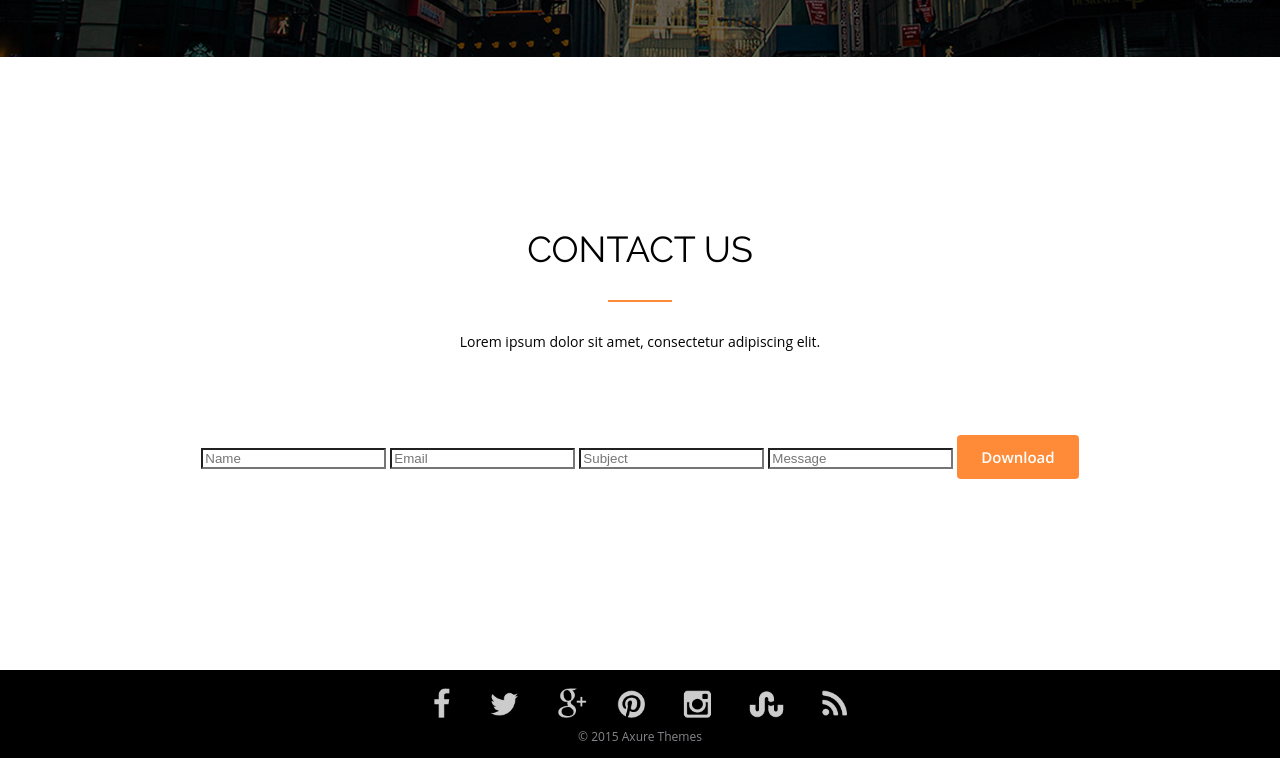
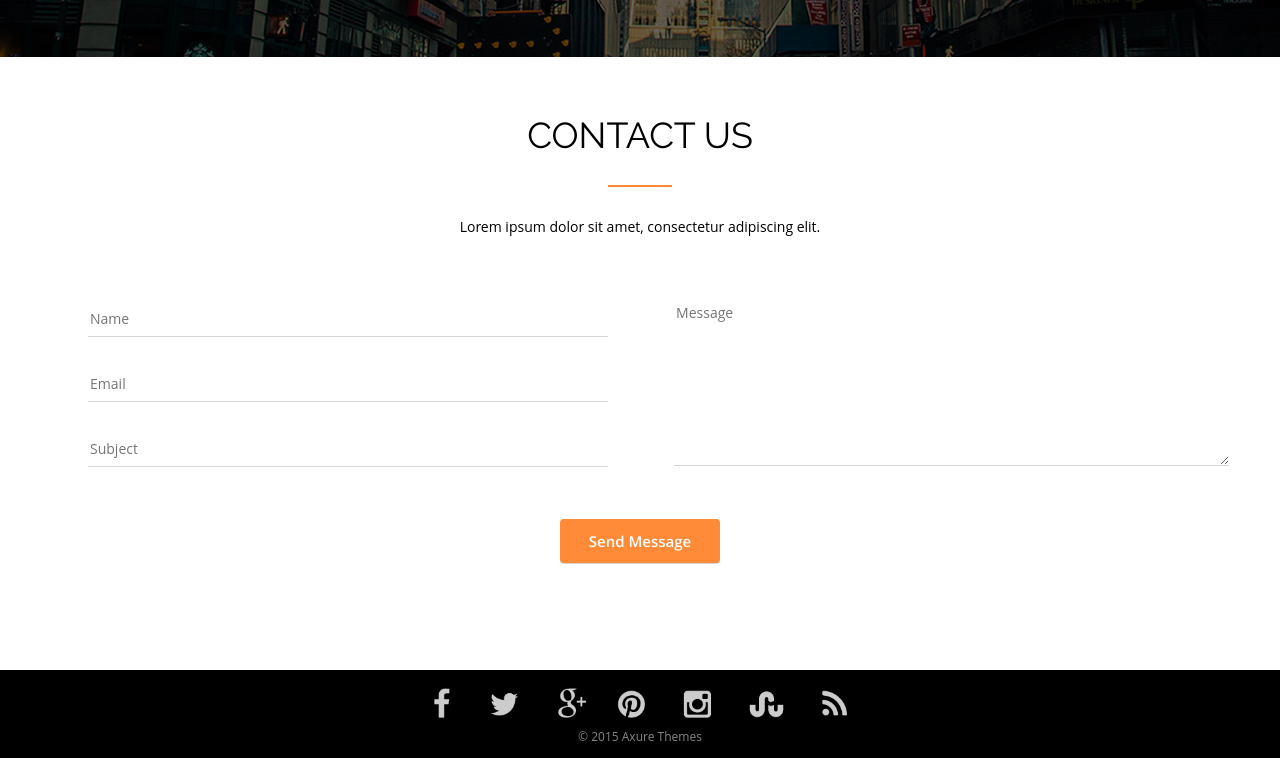
Before and after one commit to VilleWalo/Axit, a plain HTML site: page index.html in a window 1280 px wide. Shown: the part 4931-5689 px from the top of the page. Drawn offline with Linux system fonts and the light colour scheme.

Commit message:
added all elements

```diff
--- a/Sass/main.scss
+++ b/Sass/main.scss
@@ -460,6 +460,9 @@ body{
 			font-family: "OpenSans-Semibold";
 			font-size: 15px;
 			cursor: pointer;
+			&:hover{
+				background-color: $orange;
+			}
 		}
 	}
 	&-img_block{
@@ -909,10 +912,11 @@ body{
 		text-align: center;
 	}
 	&-form button{
+			width: 160px;
 			height: 44px;
 			padding: 0 24px;
-			margin-top: 48px;
 			margin-bottom: 20px;
+			margin: 50px auto;
 			background-color: $deep-orange;
 			border: none;
 			border-radius: 4px;
@@ -920,7 +924,58 @@ body{
 			font-family: "OpenSans-Semibold";
 			font-size: 15px;
 			cursor: pointer;
+			box-shadow: 0px 1px 0px 0px  rgba(0,0,0,.16);
+			&:hover{
+				background-color: $orange;
+			}
+
+	}
+	&-form{
+		display: flex;
+		flex-direction: column;
+		width: 100%;
+
+		&-input{
+			display: flex;
+			flex-direction: row;
+
+			&_left_block{
+				display: flex;
+				flex-direction: column;
+				flex-grow: 1;
+				flex-shrink: 1;
+				& input{
+					height: 33px;
+					width: auto;
+					border: none;
+					border-bottom: 1px solid #d6d6d6;
+					@include OpenSansReg14;
+					padding-top: 30px;
+					margin-right: 6%;
+					&:focus::-webkit-input-placeholder{
+						color: transparent;
+					}
+
+				}
+			}
+			&_right_block{
+				flex-grow: 1;
+				& textarea{
+					width: 100%;
+					border: none;
+					border-bottom: 1px solid #d6d6d6;
+					@include OpenSansReg14;
+					padding-top: 31px;
+					margin-left: 6%;
+					&:focus::-webkit-input-placeholder{
+						color: transparent;
+					}
+				}
+			}
+
 		}
+
+	}
 }
 footer{
 	height: 83px;
@@ -938,6 +993,7 @@ footer{
 		font-size: 12px;
 	}
 }
+
 .footer__social_block{
 	width: 634px;
 	height: 30px;
--- a/index.html
+++ b/index.html
@@ -315,15 +315,21 @@
 				<h2>CONTACT US</h2>
 				<p>Lorem ipsum dolor sit amet, consectetur adipiscing elit.</p>
 			</div>
-			<div class="main_body__content_block_8-form">
-			<form action="">
-				<input type="text" placeholder="Name">
-				<input type="text" placeholder="Email">
-				<input type="text" placeholder="Subject">
-				<input type="text" placeholder="Message">
-				<button>Download</button>
+
+			<form action="" class="main_body__content_block_8-form">
+				<div class="main_body__content_block_8-form-input">
+				<div class="main_body__content_block_8-form-input_left_block">
+					<input type="text" placeholder="Name">
+					<input type="text" placeholder="Email">
+					<input type="text" placeholder="Subject">
+				</div>
+				<div class="main_body__content_block_8-form-input_right_block">
+					<textarea rows="8" name="text" placeholder="Message"></textarea>
+				</div>
+				</div>
+				<button>Send Message</button>
 			</form>
-			</div>
+
 		</div>
 		</div>
 
```
Also changed, not shown: Style/main.css.
